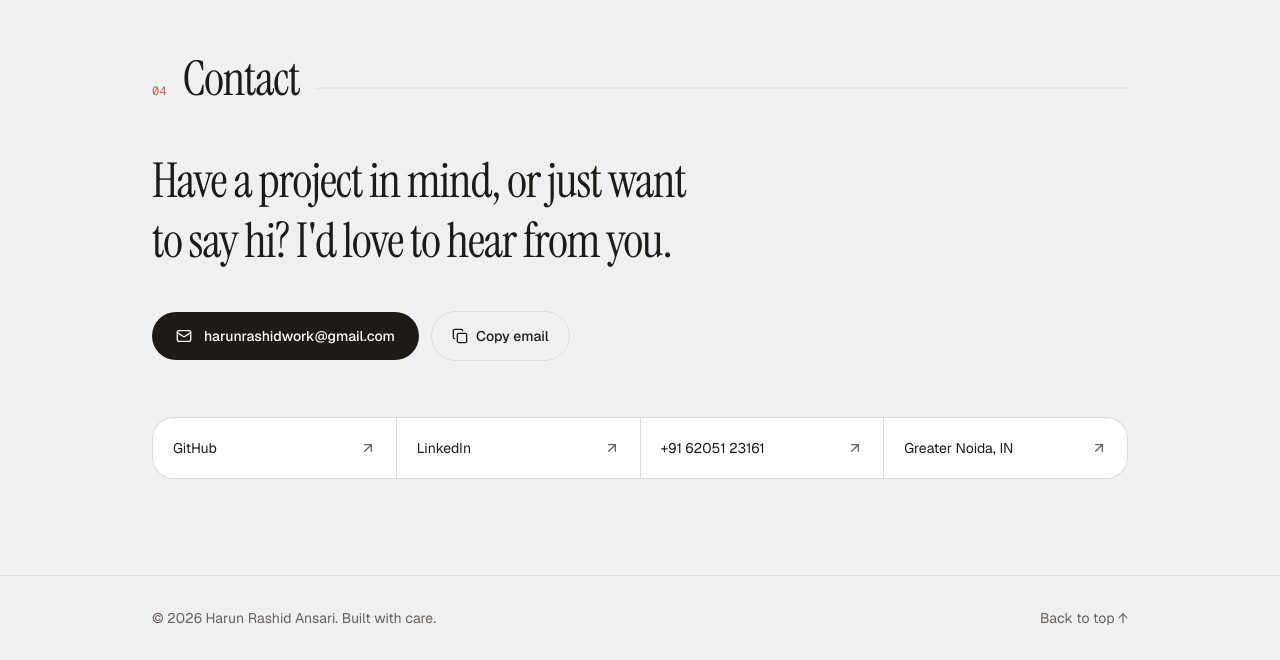
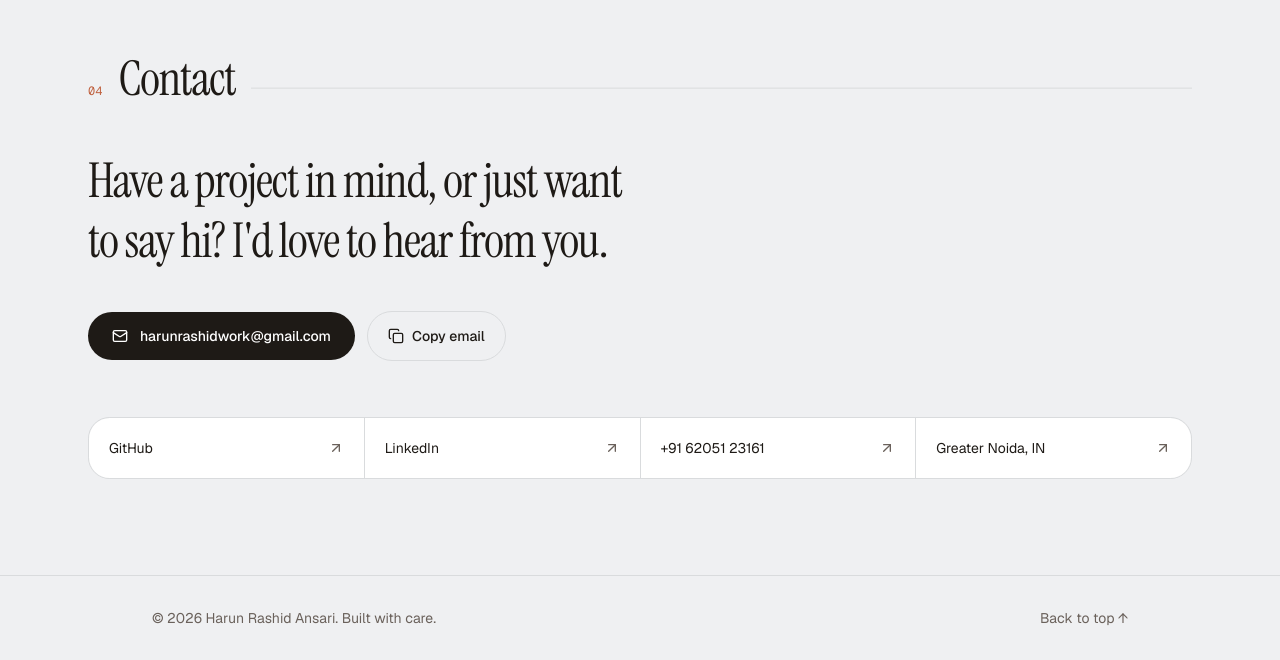
Before and after one commit to Harunrashid444/My-Portfolio-Website, a Next.js app: page / in a window 1280 px wide. Shown: the part 4746-5406 px from the top of the page. Built offline with nearby package versions, Linux system fonts and the light colour scheme.

Commit message:
Widen Contact section

```diff
--- a/components/contact.tsx
+++ b/components/contact.tsx
@@ -15,7 +15,7 @@ export function Contact() {
     <section
       aria-labelledby="contact-title"
       id="contact"
-      className="mx-auto max-w-5xl scroll-mt-28 sm:scroll-mt-20 px-6 py-24"
+      className="mx-auto max-w-6xl scroll-mt-28 sm:scroll-mt-20 px-6 py-24"
     >
       <SectionHeading index="04" title="Contact" id="contact-title" />
 
```
